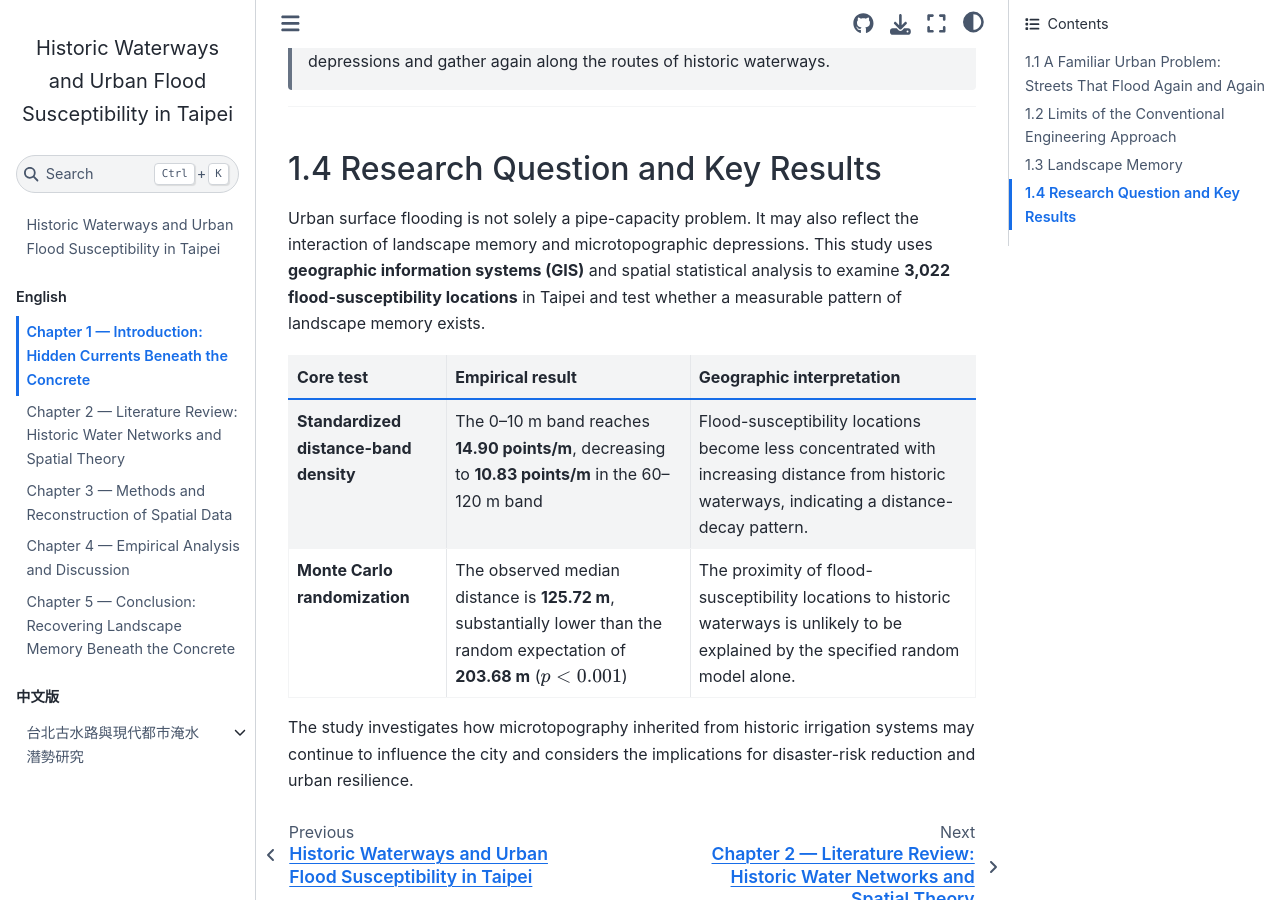
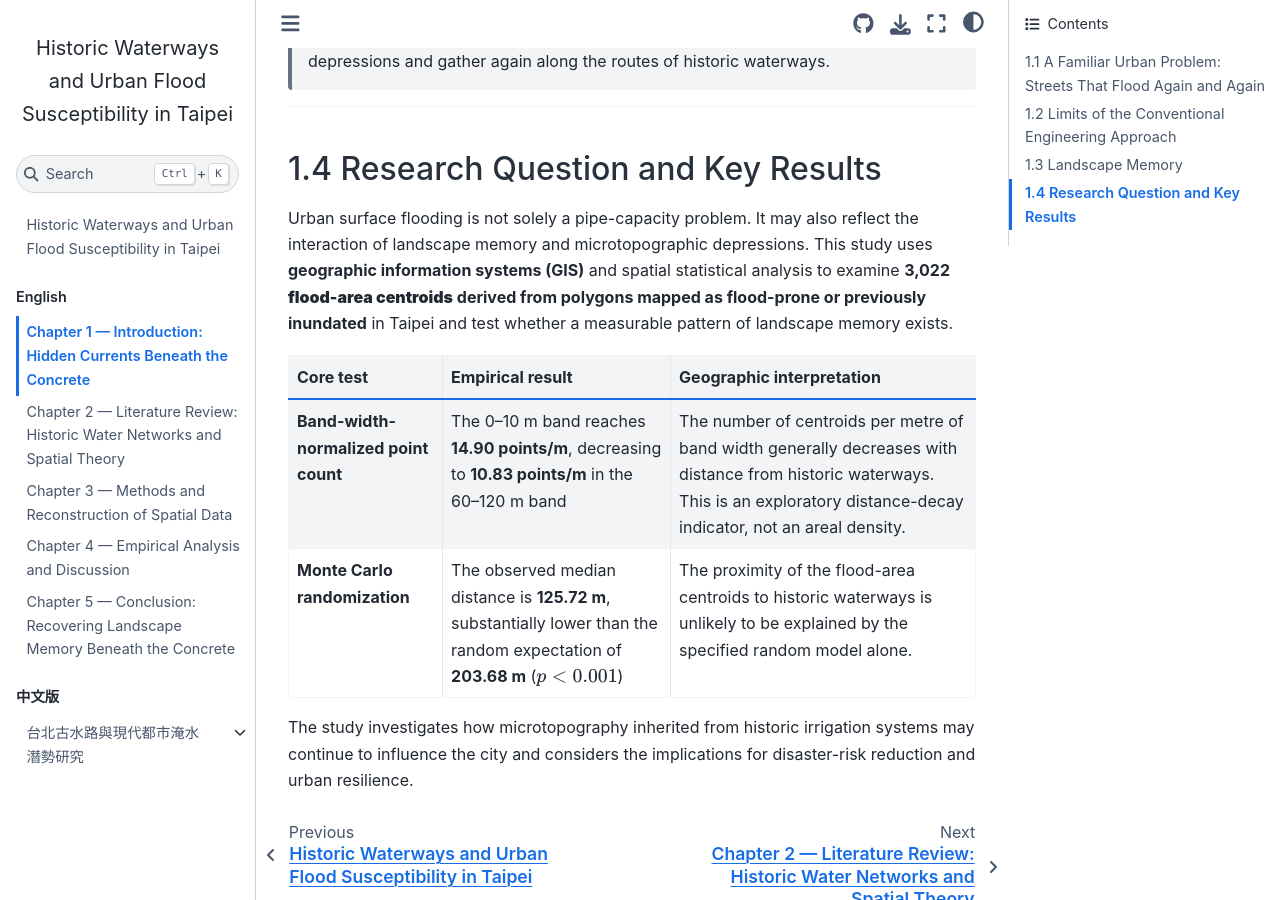
Before and after one commit to oceanfang1103-bot/taipei_waterway_book, a Jupyter Book: the page built from chapters/01_invisible_waterway.md, in a window 1280 px wide and 900 px high, scrolled down 1402 px. Built offline with Jupyter Book 1.0.4 settings and Sphinx 7.4.7 and the Sphinx Book theme 1.1.4, drawn with Linux system fonts in a browser that asks for light colours.

Commit message:
Clarify flood-area centroids and statistical measures

```diff
--- a/chapters/01_invisible_waterway.md
+++ b/chapters/01_invisible_waterway.md
@@ -33,11 +33,11 @@ The Taipei Basin once contained an extensive agricultural irrigation network, in
 
 ### 1.4 Research Question and Key Results
 
-Urban surface flooding is not solely a pipe-capacity problem. It may also reflect the interaction of landscape memory and microtopographic depressions. This study uses **geographic information systems (GIS)** and spatial statistical analysis to examine **3,022 flood-susceptibility locations** in Taipei and test whether a measurable pattern of landscape memory exists.
+Urban surface flooding is not solely a pipe-capacity problem. It may also reflect the interaction of landscape memory and microtopographic depressions. This study uses **geographic information systems (GIS)** and spatial statistical analysis to examine **3,022 **flood-area centroids** derived from polygons mapped as flood-prone or previously inundated** in Taipei and test whether a measurable pattern of landscape memory exists.
 
 | Core test | Empirical result | Geographic interpretation |
 | :--- | :--- | :--- |
-| **Standardized distance-band density** | The 0–10 m band reaches **14.90 points/m**, decreasing to **10.83 points/m** in the 60–120 m band | Flood-susceptibility locations become less concentrated with increasing distance from historic waterways, indicating a distance-decay pattern. |
-| **Monte Carlo randomization** | The observed median distance is **125.72 m**, substantially lower than the random expectation of **203.68 m** ($p < 0.001$) | The proximity of flood-susceptibility locations to historic waterways is unlikely to be explained by the specified random model alone. |
+| **Band-width-normalized point count** | The 0–10 m band reaches **14.90 points/m**, decreasing to **10.83 points/m** in the 60–120 m band | The number of centroids per metre of band width generally decreases with distance from historic waterways. This is an exploratory distance-decay indicator, not an areal density. |
+| **Monte Carlo randomization** | The observed median distance is **125.72 m**, substantially lower than the random expectation of **203.68 m** ($p < 0.001$) | The proximity of the flood-area centroids to historic waterways is unlikely to be explained by the specified random model alone. |
 
 The study investigates how microtopography inherited from historic irrigation systems may continue to influence the city and considers the implications for disaster-risk reduction and urban resilience.
```
